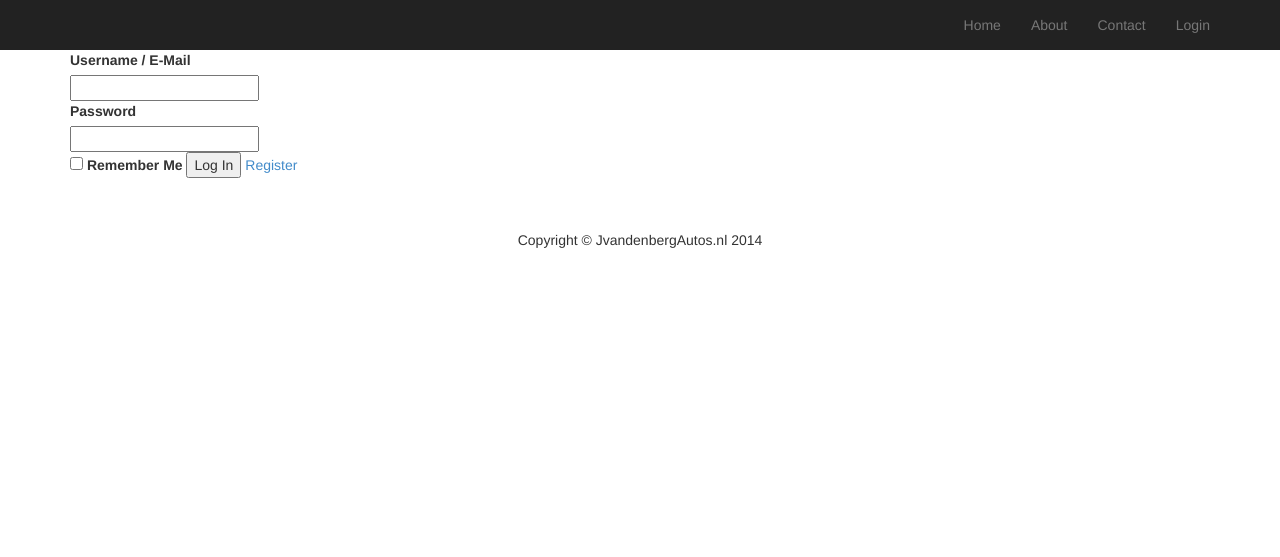
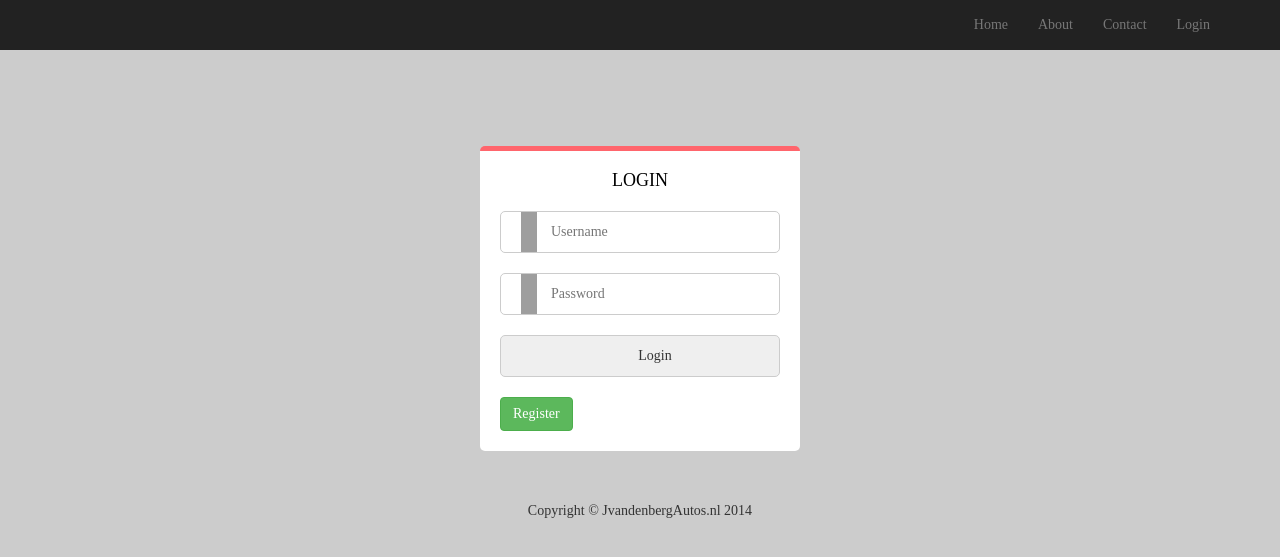
Before and after one commit to zigm4s/sepr, a PHP site: page /sepr/user/login in a window 1280 px wide. Shown: the top 557 px of the page. Run offline with PHP 8.4, Linux system fonts and the light colour scheme; some libraries are stand-ins or nearby versions; grey boxes are pictures that could not be loaded.

Commit message:
update of user and login gui

```diff
--- a/application/controller/user.php
+++ b/application/controller/user.php
@@ -47,7 +47,7 @@
         //Header
         require 'application/views/_templates/header.php';
         //Container
-        require 'application/views/user/login.php';
+        require 'application/views/user/login_gui.php';
         //Footer
         require 'application/views/_templates/footer.php';
     }
@@ -69,7 +69,7 @@
         endif;
 
         require 'application/views/_templates/header.php';
-        require 'application/views/user/register.php';
+        require 'application/views/user/register_gui.php';
         require 'application/views/_templates/footer.php';
     }
 
--- a/application/views/user/login_gui.php
+++ b/application/views/user/login_gui.php
@@ -13,7 +13,7 @@
             <h1>Login</h1>
             <input type="text" value="" placeholder="Username" name="username" id="username"/>
             <input type="password" value="" placeholder="Password" name="password" id="password"/>
-            <input type="submit" value="Login" name="submit"></input>
-            <button onClick="register/">Register must redirect to register.php</button>
+            <input type="submit" value="Login" name="submit"/>
+            <a class="btn btn-success button" href="<?= URL; ?>user/register/">Register</a>
         </div>
 </form>
```
